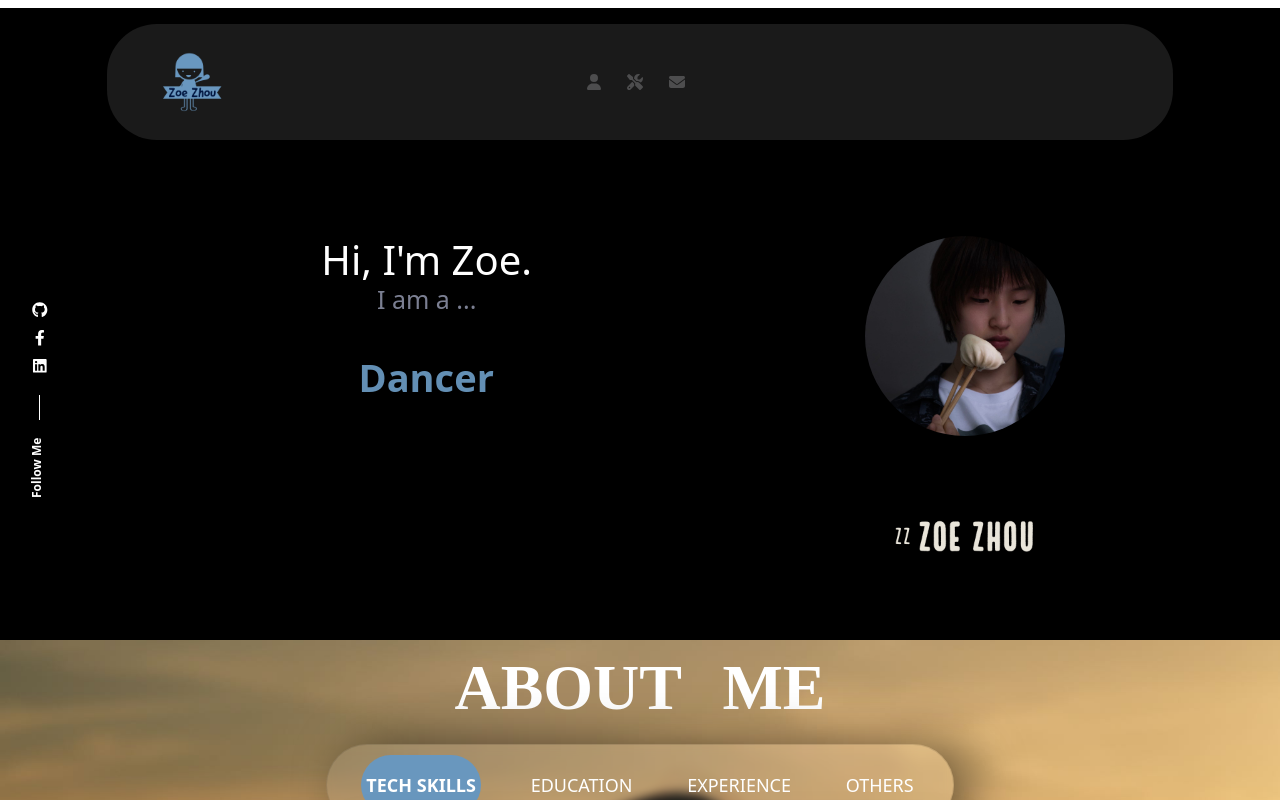
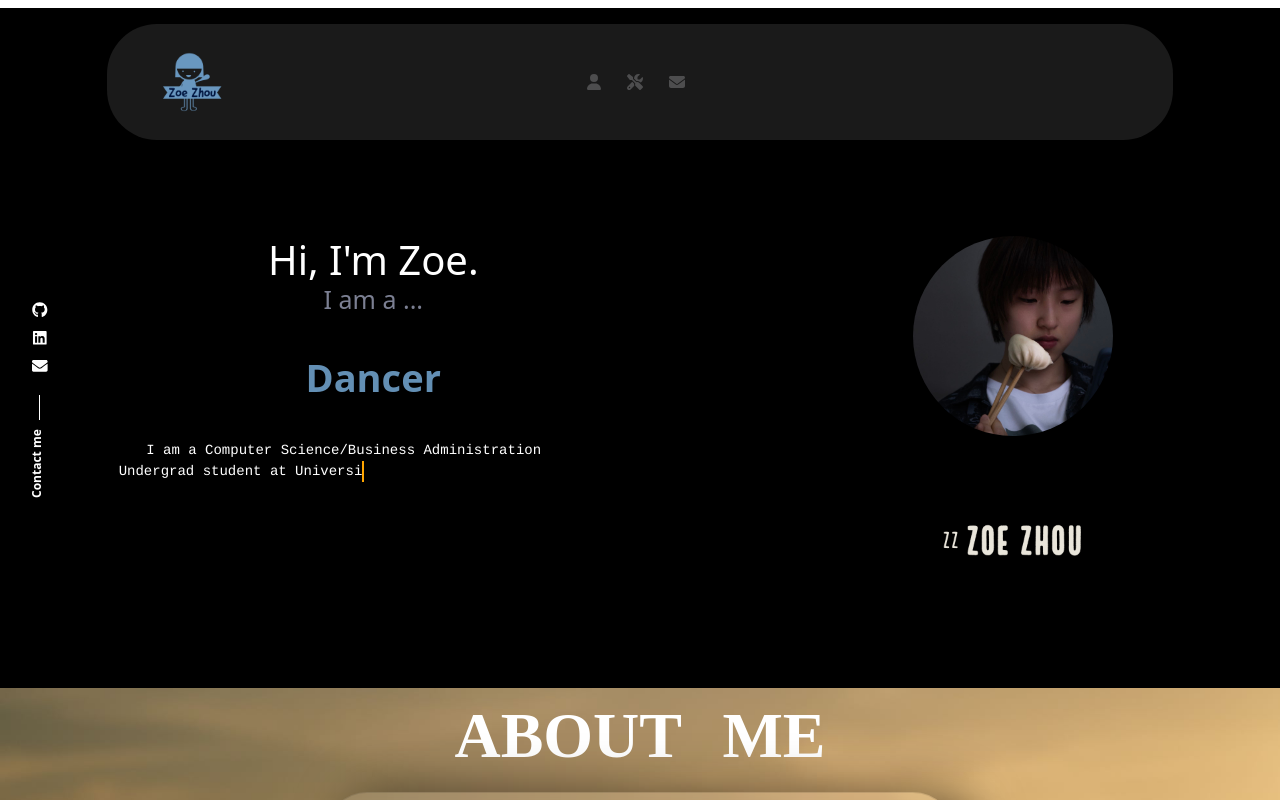
Before and after one commit to crispyinuo/portfolio, a React (Create React App) app: page / in a window 1280 px wide. Shown: the top 800 px of the page. Built offline with nearby package versions, Linux system fonts and the light colour scheme; a web font is replaced by a local one.

Commit message:
add typewriter

```diff
--- a/src/components/Openingpage.js
+++ b/src/components/Openingpage.js
@@ -15,7 +15,7 @@ function Openingpage()
 
                 <div className="row mt-5 mb-1 pt-5 ">
 
-                <div className="col-lg-5 offset-md-1 intro mb-2 mx-auto text-center">
+                    <div className="col-lg-6 offset-md-1 intro mb-1 mx-auto text-center">
                         <h1 className="title-font sm:text-4xl text-3xl mb-4 font-medium text-white">
                             Hi, I'm Zoe.
                             <br/>
@@ -30,14 +30,24 @@ function Openingpage()
                         </div>
                     </div>
 
-                <div className="col-md-4 ">
-                    <img src={profile} alt="" className="img-fluid animated fadeInUp profilePic"  />
-                <div>
-                <img src={ zzLogo } alt="" className="ZZlogo" />
+
+                <div className="col-md-4 col-lg-4 mx-auto text-center">
+                    <img src={profile} alt="profile pic" className="img-fluid animated fadeInUp profilePic"  />
+                </div>
+
+                </div>
+                <div className="row mb-5">
+                    <div className="col-lg-6 css-typing offset-md-1 text-center">
+                        <p> I am a Computer Science/Business Administration</p>
+                        <p> Undergrad student at University of Southern California. </p>
+                    </div>
+
+                    <div className="col-md-4 col-lg-4 mx-auto text-center">
+                        <img src={ zzLogo } alt="logo" className="ZZlogo" />
                     </div>
                 </div>
 
-                </div>
+
 
             </div>
 
--- a/src/components/Sidebar.js
+++ b/src/components/Sidebar.js
@@ -1,8 +1,8 @@
 import React from "react";
 import {
   FaGithub,
-  FaFacebookF,
   FaLinkedin,
+  FaEnvelope,
 } from "react-icons/fa";
 import '../css/Sidebar.css';
 
@@ -18,12 +18,6 @@ export default function Sidebar(){
             </a>
           </li>
 
-          <li>
-            <a href="">
-              <FaFacebookF />
-            </a>
-          </li>
-
 
           <li>
             <a href="https://www.linkedin.com/in/crispyinuo/" target="_blank" rel="noopener noreferrer">
@@ -31,8 +25,15 @@ export default function Sidebar(){
             </a>
           </li>
 
+          <li>
+            <a href="mailto: zoezhou0423@gmail.com">
+              <FaEnvelope />
+            </a>
+          </li>
+
+
       </ul>
-      <p>Follow Me</p>
+      <p>Contact me</p>
     </div>
   );
 };
--- a/src/css/Openingpage.css
+++ b/src/css/Openingpage.css
@@ -143,3 +143,145 @@
         width: 200px;
         object-fit: cover;
 }
+
+.css-typing p {
+    border-right: .15em solid orange;
+    font-family: "Courier";
+    font-size: 14px;
+    color:white;
+    white-space: nowrap;
+    overflow: hidden;
+    margin-bottom: 0px;
+    max-width: 450px;
+  }
+  .css-typing p:nth-child(1) {
+    width: 700px;
+    opacity: 0;
+    -webkit-animation: type 2s steps(40, end);
+    animation: type 2s steps(40, end);
+    -webkit-animation-delay: 3s;
+    animation-delay: 3s;
+    -webkit-animation-fill-mode: forwards;
+    animation-fill-mode: forwards;
+  }
+
+  .css-typing p:nth-child(2) {
+    width: 700px;
+    opacity: 0;
+    -webkit-animation: type2 2s steps(40, end);
+    animation: type2 2s steps(40, end);
+    -webkit-animation-delay: 5s;
+    animation-delay: 5s;
+    -webkit-animation-fill-mode: forwards;
+    animation-fill-mode: forwards;
+  }
+
+  .css-typing p:nth-child(3) {
+    width: 620px; /* manually set width */
+    opacity: 0;
+    -webkit-animation: type3 5s steps(20, end), blink .5s step-end infinite alternate;
+    animation: type3 2s steps(20, end), blink .5s step-end infinite alternate;
+    -webkit-animation-delay: 7s;
+    animation-delay: 7s;
+    -webkit-animation-fill-mode: forwards;
+    animation-fill-mode: forwards;
+  }
+
+  @keyframes type {
+    0% {
+      width: 0;
+    }
+    1% {
+        opacity: 1;
+    }
+    99.9% {
+      border-right: .15em solid orange;
+    }
+    100% {
+      opacity: 1;
+      border: none;
+    }
+  }
+
+  @-webkit-keyframes type {
+    0% {
+      width: 0;
+    }
+    1% {
+        opacity: 1;
+    }
+    99.9% {
+      border-right: .15em solid orange;
+    }
+    100% {
+      opacity: 1;
+      border: none;
+    }
+  }
+
+  @keyframes type2 {
+    0% {
+      width: 0;
+    }
+    1% {
+      opacity: 1;
+    }
+    99.9% {
+      border-right: .15em solid orange;
+    }
+    100% {
+      opacity: 1;
+      border: none;
+    }
+  }
+
+  @-webkit-keyframes type2 {
+    0% {
+      width: 0;
+    }
+    1% {
+      opacity: 1;
+    }
+    99.9% {
+      border-right: .15em solid orange;
+    }
+    100% {
+      opacity: 1;
+      border: none;
+    }
+  }
+
+  @keyframes type3 {
+    0% {
+      width: 0;
+    }
+    1% {
+      opacity: 1;
+    }
+    100% {
+      opacity: 1;
+    }
+  }
+
+  @-webkit-keyframes type3 {
+    0% {
+      width: 0;
+    }
+    1% {
+      opacity: 1;
+    }
+    100% {
+      opacity: 1;
+    }
+  }
+
+  @keyframes blink {
+    50% {
+      border-color: transparent;
+    }
+  }
+  @-webkit-keyframes blink {
+    50% {
+      border-color: tranparent;
+    }
+  }
```
Lines whose indentation alone changed are shown as unchanged.
